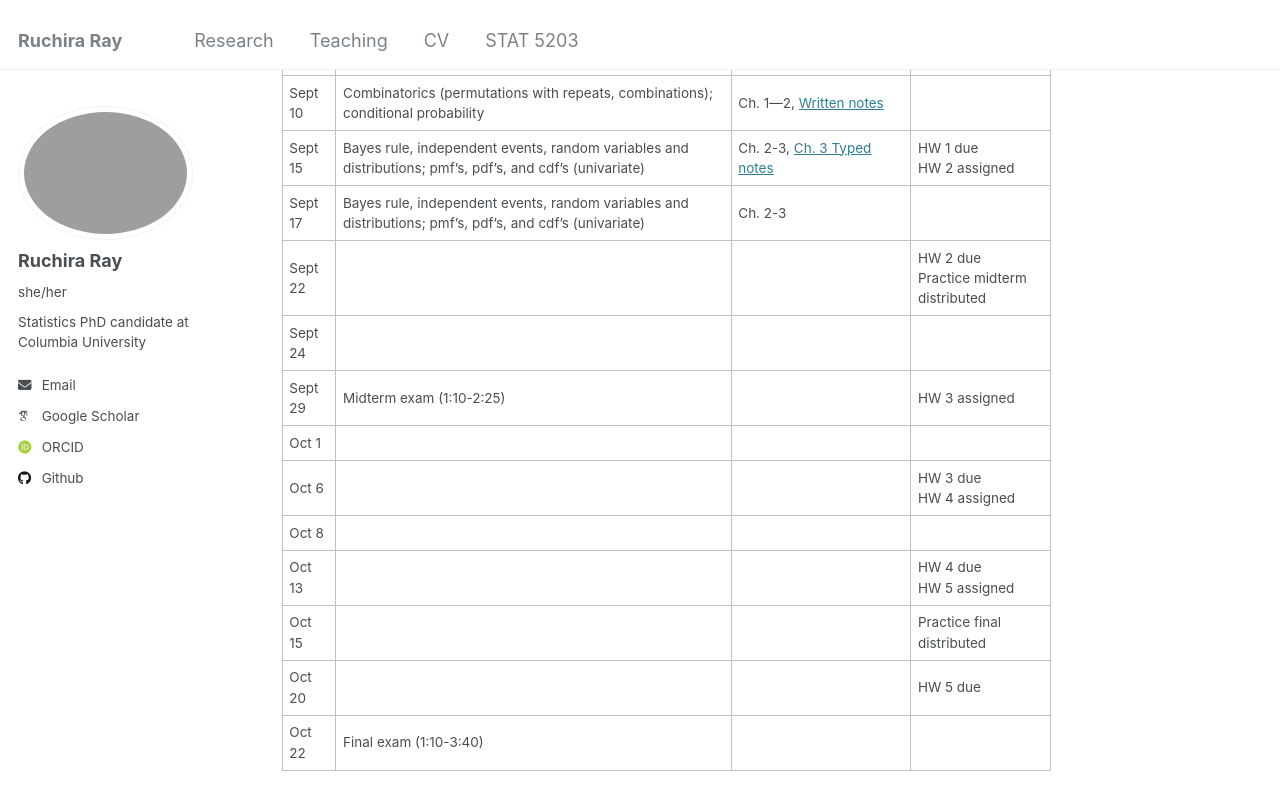
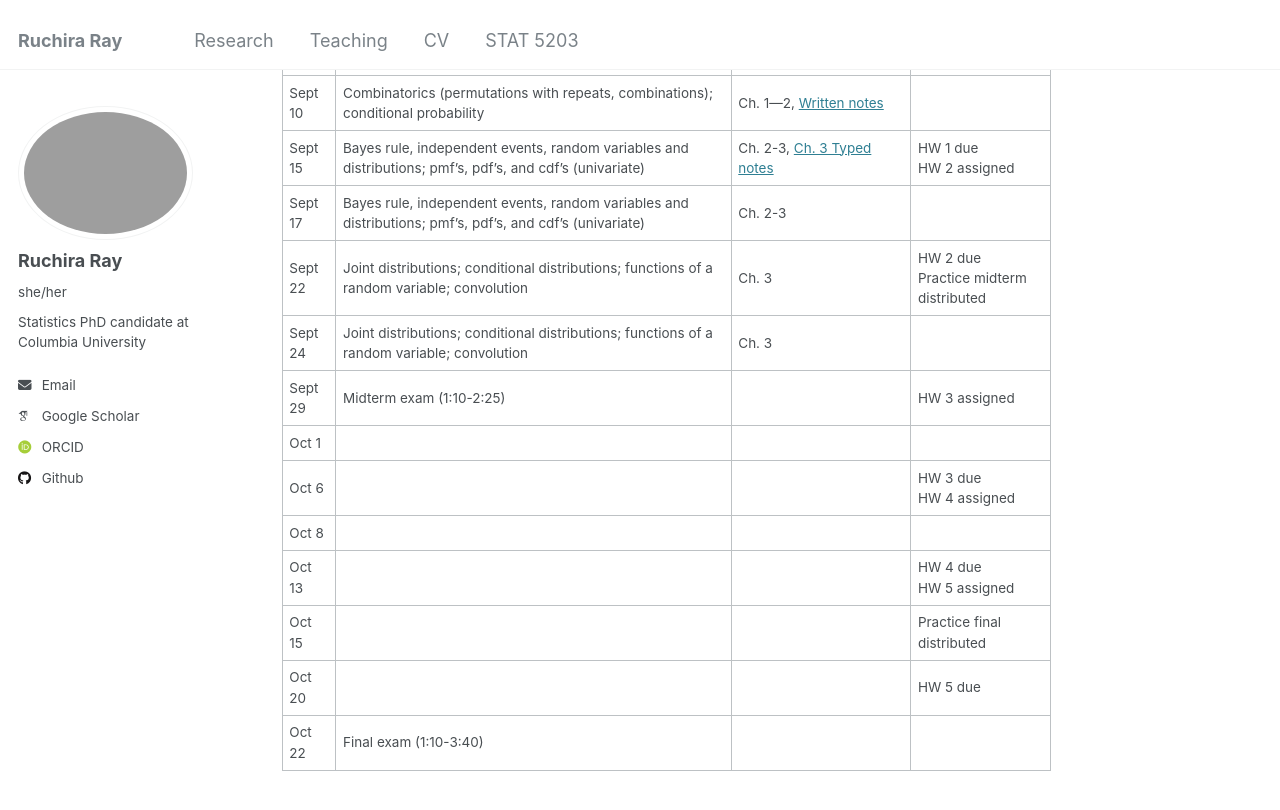
Before and after one commit to rray123/rray123.github.io, a Jekyll site: the page built from _pages/STAT5203.md, in a window 1280 px wide and 900 px high, scrolled down 412 px. Shown: the top 810 px of the window. Built offline with Jekyll 4.4.1, drawn with Linux system fonts in a browser that asks for light colours; some web fonts are replaced.

Commit message:
Update STAT5203.md

```diff
--- a/_pages/STAT5203.md
+++ b/_pages/STAT5203.md
@@ -24,8 +24,8 @@ Schedule subject to change. Check back regularly for updates.
 | Sept 10 | Combinatorics (permutations with repeats, combinations); conditional probability | Ch. 1—2, [Written notes](https://rray123.github.io/files/Lecture2-written.pdf) ||
 | Sept 15 |Bayes rule, independent events, random variables and distributions; pmf's, pdf's, and cdf's (univariate) | Ch. 2-3, [Ch. 3 Typed notes](https://rray123.github.io/files/Ch3.pdf) | HW 1 due <br> HW 2 assigned|
 | Sept 17 |Bayes rule, independent events, random variables and distributions; pmf's, pdf's, and cdf's (univariate) | Ch. 2-3 | |
-| Sept 22 |||HW 2 due <br> Practice midterm distributed|
-| Sept 24 ||||
+| Sept 22 |Joint distributions; conditional distributions; functions of a random variable; convolution| Ch. 3 | HW 2 due <br> Practice midterm distributed|
+| Sept 24 |Joint distributions; conditional distributions; functions of a random variable; convolution| Ch. 3 ||
 | Sept 29 |Midterm exam (1:10-2:25)||HW 3 assigned|
 | Oct 1   ||||
 | Oct 6   |||HW 3 due <br> HW 4 assigned|
```
